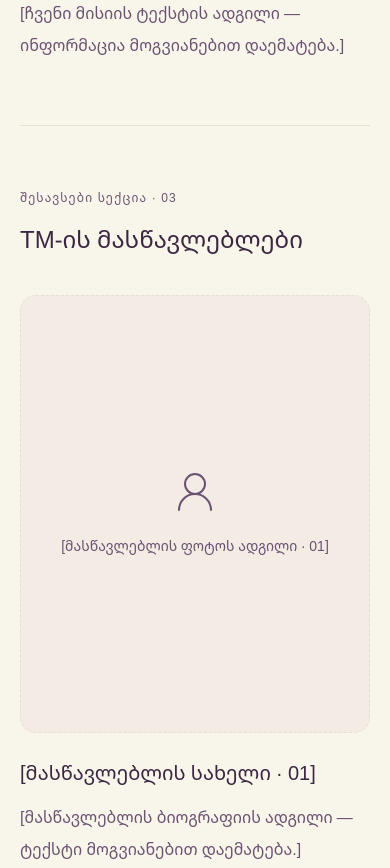
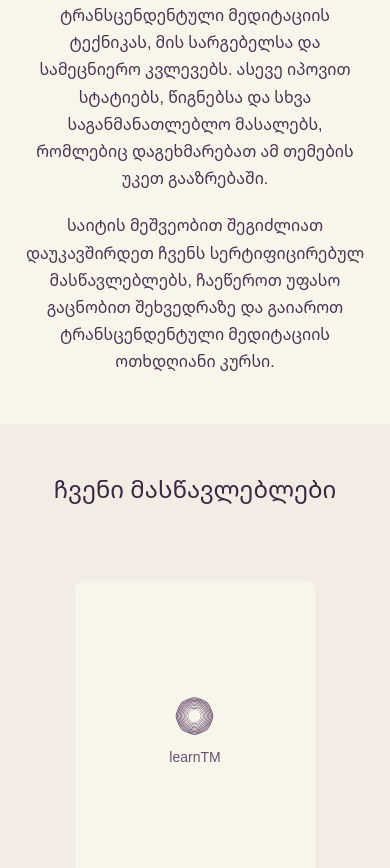
Before and after one commit to avtokakhiani/transcendental-meditation, a Next.js app in the folder apps/web/: page /about in a window 390 px wide. Shown: the part 1129-1997 px from the top of the page. Built offline with nearby package versions, Linux system fonts and the light colour scheme.

Commit message:
feat: enhance about page layout and content; add teacher and location sections with responsive styles

```diff
--- a/apps/web/src/app/(site)/about/about.module.css
+++ b/apps/web/src/app/(site)/about/about.module.css
@@ -6,3 +6,227 @@
 .photograph.photograph {
   object-position: 46% 55%;
 }
+
+.introductionCopy {
+  max-width: 48rem;
+  margin-inline: auto;
+  text-align: center;
+}
+
+.teachersGrid {
+  display: grid;
+  max-width: 56rem;
+  margin: 4.75rem auto 0;
+  gap: 3rem;
+}
+
+.teacher {
+  min-width: 0;
+  text-align: center;
+  color: var(--color-plum-700);
+}
+
+.teacherPortrait {
+  position: relative;
+  display: grid;
+  place-items: center;
+  width: min(100%, 15rem);
+  aspect-ratio: 4 / 5;
+  margin-inline: auto;
+  overflow: hidden;
+  border-radius: 0.5rem;
+  background-color: var(--color-cream-100);
+}
+
+.teacherLogo {
+  display: flex;
+  flex-direction: column;
+  align-items: center;
+  gap: 0.5rem;
+  color: var(--color-plum-500);
+  font-size: 0.875rem;
+}
+
+.teacherLogoMark {
+  width: 2.75rem;
+  height: 2.75rem;
+}
+
+.teacherPhoto {
+  object-fit: cover;
+}
+
+.teacherDetails {
+  display: grid;
+  gap: 0.875rem;
+  margin-top: 1.25rem;
+  font-size: 1rem;
+  line-height: 1.7;
+}
+
+.teacherName {
+  color: var(--color-plum-800);
+  font-size: 1.375rem;
+  font-weight: 500;
+}
+
+.teacherContact {
+  display: flex;
+  align-items: center;
+  justify-content: center;
+  gap: 0.5rem;
+}
+
+.teacherCertification {
+  color: var(--color-plum-500);
+  font-size: 0.9375rem;
+  font-weight: 400;
+}
+
+.teacherContact + .teacherContact {
+  margin-top: -0.375rem;
+}
+
+.contactIcon {
+  width: 1rem;
+  height: 1rem;
+  flex-shrink: 0;
+  color: var(--color-plum-500);
+}
+
+.teacherPhone {
+  justify-self: center;
+  text-underline-offset: 0.25rem;
+}
+
+.teacherPhone:hover {
+  text-decoration: underline;
+}
+
+.teacherPhone:focus-visible {
+  outline: 2px solid currentColor;
+  outline-offset: 4px;
+  border-radius: 2px;
+}
+
+@media (min-width: 40rem) {
+  .teachersGrid {
+    grid-template-columns: repeat(2, minmax(0, 1fr));
+    column-gap: clamp(4rem, 10vw, 8rem);
+  }
+}
+
+/* Override the shared introduction's vertical padding without changing its typography. */
+.sectionSpacing.sectionSpacing {
+  padding-block: 3rem;
+}
+
+.location {
+  padding-inline: 1.25rem;
+  background-color: var(--color-cream-100);
+  color: var(--color-plum-800);
+}
+
+.locationLayout {
+  display: grid;
+  align-items: center;
+  max-width: 67rem;
+  margin-inline: auto;
+  gap: 2.5rem;
+}
+
+.locationCopy {
+  min-width: 0;
+  font-size: 1rem;
+  line-height: 1.7;
+  overflow-wrap: break-word;
+}
+
+.locationAddress {
+  margin-top: 1.75rem;
+  font-style: normal;
+}
+
+.locationAddress p + p {
+  margin-top: 0.5rem;
+}
+
+.locationCity {
+  font-size: 1.125rem;
+  font-weight: 500;
+}
+
+.locationDetail {
+  font-size: 0.9375rem;
+  color: var(--color-plum-500);
+}
+
+.locationPhone {
+  display: inline-block;
+  margin-top: 1.25rem;
+}
+
+.locationLink {
+  display: inline-block;
+  margin-top: 1.5rem;
+  text-decoration: underline;
+  text-underline-offset: 0.3rem;
+}
+
+.locationPhone:hover {
+  text-decoration: underline;
+  text-underline-offset: 0.3rem;
+}
+
+.locationCopy a:focus-visible {
+  outline: 2px solid currentColor;
+  outline-offset: 4px;
+  border-radius: 2px;
+}
+
+.locationMapFrame {
+  min-width: 0;
+  overflow: hidden;
+  border: 1px solid var(--color-cream-300);
+  border-radius: 0.75rem;
+}
+
+.locationMap {
+  display: block;
+  width: 100%;
+  height: 22.5rem;
+  border: 0;
+}
+
+@media (min-width: 40rem) {
+  .sectionSpacing.sectionSpacing {
+    padding-block: 4rem;
+  }
+
+  .location {
+    padding-inline: 1.5rem;
+  }
+
+  .locationCopy {
+    font-size: 1.0625rem;
+  }
+}
+
+@media (min-width: 64rem) {
+  .sectionSpacing.sectionSpacing {
+    padding-block: 5.5rem;
+  }
+
+  .location {
+    padding-inline: 2.5rem;
+  }
+
+  .locationLayout {
+    grid-template-columns: minmax(0, 0.85fr) minmax(0, 1.15fr);
+    gap: 4rem;
+  }
+
+  .locationMap {
+    height: 26.25rem;
+  }
+}
--- a/apps/web/src/app/(site)/about/page.tsx
+++ b/apps/web/src/app/(site)/about/page.tsx
@@ -1,14 +1,30 @@
 import type { Metadata } from 'next';
 import Image from 'next/image';
-import { UserRound } from 'lucide-react';
+import { MapPin, Phone } from 'lucide-react';
+import { LogoMark } from '@/components/site/logo';
 import benefitHero from '@/components/site/benefit-hero.module.css';
+import introduction from '../blog/[slug]/what-is-tm-intro.module.css';
 import hero from '../stress-and-anxiety/stress-and-anxiety.module.css';
 import styles from './about.module.css';
 
 export const metadata: Metadata = { title: 'ჩვენ შესახებ' };
 
-// Replace these two slots with the teachers' supplied names, biographies, and photos.
-const teacherSlots = ['01', '02'] as const;
+type TeacherSlot = {
+  id: string;
+  fullName: string | null;
+  photo: string | null;
+  city: string | null;
+  phone: string | null;
+};
+
+// Replace the visible placeholders with the teachers' supplied information.
+const teacherSlots: TeacherSlot[] = ['01', '02'].map((id) => ({
+  id,
+  fullName: null,
+  photo: null,
+  city: null,
+  phone: null,
+}));
 
 export default function AboutPage() {
   return (
@@ -25,37 +41,88 @@ export default function AboutPage() {
         <h1 id="about-heading" className={hero.heading}>ჩვენ შესახებ</h1>
       </section>
 
-      <div className="mx-auto max-w-6xl px-5 py-16 sm:px-6 sm:py-20 lg:px-10 lg:py-28">
-        <div className="grid gap-14 border-b border-cream-300 pb-16 sm:gap-16 sm:pb-20 lg:grid-cols-2 lg:gap-24">
-          <section aria-labelledby="introduction-heading">
-            <p className="mb-4 text-xs tracking-widest text-plum-500">შესავსები სექცია · 01</p>
-            <h2 id="introduction-heading" className="text-2xl font-normal leading-snug sm:text-3xl">შესავალი</h2>
-            <p className="mt-6 max-w-xl text-base leading-8 text-plum-500">[შესავალი ტექსტის ადგილი — ინფორმაცია მოგვიანებით დაემატება.]</p>
-          </section>
-          <section aria-labelledby="mission-heading">
-            <p className="mb-4 text-xs tracking-widest text-plum-500">შესავსები სექცია · 02</p>
-            <h2 id="mission-heading" className="text-2xl font-normal leading-snug sm:text-3xl">ჩვენი მისია</h2>
-            <p className="mt-6 max-w-xl text-base leading-8 text-plum-500">[ჩვენი მისიის ტექსტის ადგილი — ინფორმაცია მოგვიანებით დაემატება.]</p>
-          </section>
+      <section className={`${introduction.continuation} ${styles.sectionSpacing}`}>
+        <div className={styles.introductionCopy}>
+          <p>learnTM.ge არის საგანმანათლებლო პროექტი, რომლის მიზანია, ტრანსცენდენტული მედიტაციის შესახებ ცოდნა და მისი შესწავლის შესაძლებლობა საქართველოში უფრო ხელმისაწვდომი გახადოს, რათა მეტმა ადამიანმა შეძლოს საკუთარი პოტენციალის განვითარება, შინაგანი სიმშვიდის მიღწევა და ცხოვრების ხარისხის გაუმჯობესება.</p>
+          <p>ჩვენს ვებგვერდზე გაეცნობით ტრანსცენდენტული მედიტაციის ტექნიკას, მის სარგებელსა და სამეცნიერო კვლევებს. ასევე იპოვით სტატიებს, წიგნებსა და სხვა საგანმანათლებლო მასალებს, რომლებიც დაგეხმარებათ ამ თემების უკეთ გააზრებაში.</p>
+          <p>საიტის მეშვეობით შეგიძლიათ დაუკავშირდეთ ჩვენს სერტიფიცირებულ მასწავლებლებს, ჩაეწეროთ უფასო გაცნობით შეხვედრაზე და გაიაროთ ტრანსცენდენტული მედიტაციის ოთხდღიანი კურსი.</p>
         </div>
+      </section>
 
-        <section aria-labelledby="teachers-heading" className="pt-16 sm:pt-20">
-          <p className="mb-4 text-xs tracking-widest text-plum-500">შესავსები სექცია · 03</p>
-          <h2 id="teachers-heading" className="text-2xl font-normal leading-snug sm:text-3xl">TM-ის მასწავლებლები</h2>
-          <div className="mt-10 grid gap-12 sm:grid-cols-2 sm:gap-8 lg:gap-14">
-            {teacherSlots.map((slot) => (
-              <article key={slot} aria-labelledby={`teacher-${slot}`}>
-                <div className="flex aspect-[4/5] flex-col items-center justify-center gap-4 rounded-2xl border border-dashed border-cream-300 bg-cream-200 px-6 text-center text-plum-500">
-                  <UserRound aria-hidden="true" className="size-12" strokeWidth={1} />
-                  <p className="text-sm leading-7">[მასწავლებლის ფოტოს ადგილი · {slot}]</p>
+      <div className="bg-cream-200">
+        <section aria-labelledby="teachers-heading" className={`mx-auto max-w-6xl px-5 sm:px-6 lg:px-10 ${styles.sectionSpacing}`}>
+          <h2 id="teachers-heading" className="text-center text-2xl font-normal leading-snug sm:text-3xl">ჩვენი მასწავლებლები</h2>
+          <div className={styles.teachersGrid}>
+            {teacherSlots.map((teacher) => (
+              <article key={teacher.id} className={styles.teacher} aria-labelledby={`teacher-${teacher.id}`}>
+                <div className={styles.teacherPortrait} aria-hidden={teacher.photo ? undefined : true}>
+                  {teacher.photo ? (
+                    <Image
+                      src={teacher.photo}
+                      alt={teacher.fullName ?? ''}
+                      fill
+                      sizes="240px"
+                      className={styles.teacherPhoto}
+                    />
+                  ) : (
+                    <div className={styles.teacherLogo}>
+                      <LogoMark className={styles.teacherLogoMark} />
+                      <span>learnTM</span>
+                    </div>
+                  )}
                 </div>
-                <h3 id={`teacher-${slot}`} className="mt-6 text-xl font-normal leading-relaxed">[მასწავლებლის სახელი · {slot}]</h3>
-                <p className="mt-3 text-base leading-8 text-plum-500">[მასწავლებლის ბიოგრაფიის ადგილი — ტექსტი მოგვიანებით დაემატება.]</p>
+                <div className={styles.teacherDetails}>
+                  <h3 id={`teacher-${teacher.id}`} className={styles.teacherName}>{teacher.fullName ?? '[სახელი და გვარი]'}</h3>
+                  <p className={styles.teacherCertification}>ტრანსცენდენტული მედიტაციის სერტიფიცირებული მასწავლებელი</p>
+                  <p className={styles.teacherContact}>
+                    <MapPin aria-hidden="true" className={styles.contactIcon} strokeWidth={1.5} />
+                    <span>{teacher.city ?? '[ქალაქი]'}</span>
+                  </p>
+                  <div className={styles.teacherContact}>
+                    <Phone aria-hidden="true" className={styles.contactIcon} strokeWidth={1.5} />
+                    {teacher.phone ? (
+                      <a className={styles.teacherPhone} href={`tel:${teacher.phone.replace(/[^+\d]/g, '')}`}>{teacher.phone}</a>
+                    ) : (
+                      <span>[ტელეფონის ნომერი]</span>
+                    )}
+                  </div>
+                </div>
               </article>
             ))}
           </div>
         </section>
       </div>
+      <section aria-labelledby="location-heading" className={`${styles.location} ${styles.sectionSpacing}`}>
+        <div className={styles.locationLayout}>
+          <div className={styles.locationCopy}>
+            <h2 id="location-heading" className="text-2xl font-normal leading-snug sm:text-3xl">სად გვიპოვით?</h2>
+            <address className={styles.locationAddress}>
+              <p className={styles.locationCity}>თბილისი, ვერა</p>
+              <p>სოფიკო ჭიაურელის ქ. 16</p>
+              <p className={styles.locationDetail}>მეორე სადარბაზო</p>
+              <a href="tel:+995511308939" className={styles.locationPhone}>+995 511 30 89 39</a>
+            </address>
+            <a
+              href="https://maps.app.goo.gl/W1US48i64FUsu7ps8"
+              target="_blank"
+              rel="noopener noreferrer"
+              className={styles.locationLink}
+            >
+              Google Maps-ზე ნახვა
+            </a>
+          </div>
+          <div className={styles.locationMapFrame}>
+            <iframe
+              title="თბილისი, სოფიკო ჭიაურელის ქ. 16 — Google Maps"
+              src="https://www.google.com/maps?q=41.7101393,44.7803032&z=17&output=embed"
+              className={styles.locationMap}
+              loading="lazy"
+              allowFullScreen
+              referrerPolicy="no-referrer-when-downgrade"
+            />
+          </div>
+        </div>
+      </section>
     </div>
   );
 }
--- a/apps/web/src/app/(site)/books/book-carousel.module.css
+++ b/apps/web/src/app/(site)/books/book-carousel.module.css
@@ -136,7 +136,7 @@
 
 @media (min-width: 64rem) {
   .carousel {
-    padding: 5rem 2.5rem 3.5rem;
+    padding: 5.5rem 2.5rem 3.5rem;
   }
 
   .slide {
--- a/apps/web/src/app/(site)/books/book-catalog.tsx
+++ b/apps/web/src/app/(site)/books/book-catalog.tsx
@@ -74,7 +74,7 @@ export function BookCatalog({ books }: { books: BookCard[] }) {
   }
 
   return (
-    <section aria-labelledby="catalog-heading" className="mt-4 bg-cream-100 pb-12 sm:mt-6 sm:pb-14 lg:mt-8 lg:pb-16">
+    <section aria-labelledby="catalog-heading" className="mt-4 bg-cream-100 pb-12 sm:mt-6 sm:pb-16 lg:mt-8 lg:pb-[5.5rem]">
       <div className="mx-auto max-w-7xl px-4 sm:px-6 lg:px-10">
         <h2 id="catalog-heading" className="mb-10 text-center text-2xl font-normal leading-normal text-plum-800 sm:mb-12 sm:text-3xl">ყველა წიგნი</h2>
         <div ref={contentRef}>
--- a/apps/web/src/app/(site)/faq/page.tsx
+++ b/apps/web/src/app/(site)/faq/page.tsx
@@ -22,7 +22,7 @@ export default function FaqPage() {
         />
         <h1 id="faq-heading" className={hero.heading}>ხშირად დასმული კითხვები</h1>
       </section>
-      <section aria-labelledby="questions-heading" className="mx-auto max-w-4xl px-5 py-16 sm:px-6 sm:py-20 lg:px-10 lg:py-28">
+      <section aria-labelledby="questions-heading" className="mx-auto max-w-4xl px-5 py-12 sm:px-6 sm:py-16 lg:px-10 lg:py-[5.5rem]">
         <h2 id="questions-heading" className="text-2xl font-normal leading-snug sm:text-3xl">კითხვები და პასუხები</h2>
         <p className="mb-10 mt-5 text-base leading-8 text-plum-500">[შესავსები სექცია — კითხვები და პასუხები მოგვიანებით დაემატება.]</p>
         <FaqAccordion items={faqItems} />
--- a/apps/web/src/app/(site)/how-to-learn/how-to-learn.module.css
+++ b/apps/web/src/app/(site)/how-to-learn/how-to-learn.module.css
@@ -33,7 +33,7 @@
 }
 
 .section {
-  padding: clamp(3.5rem, 6vw, 5.5rem) 1.25rem;
+  padding: 3rem 1.25rem;
 }
 
 .container {
@@ -389,8 +389,18 @@
 }
 
 @media (min-width: 40rem) {
+  .section {
+    padding-block: 4rem;
+  }
+
   .faq details > div {
     padding-bottom: 1.5rem;
+  }
+}
+
+@media (min-width: 64rem) {
+  .section {
+    padding-block: 5.5rem;
   }
 }
 
```
